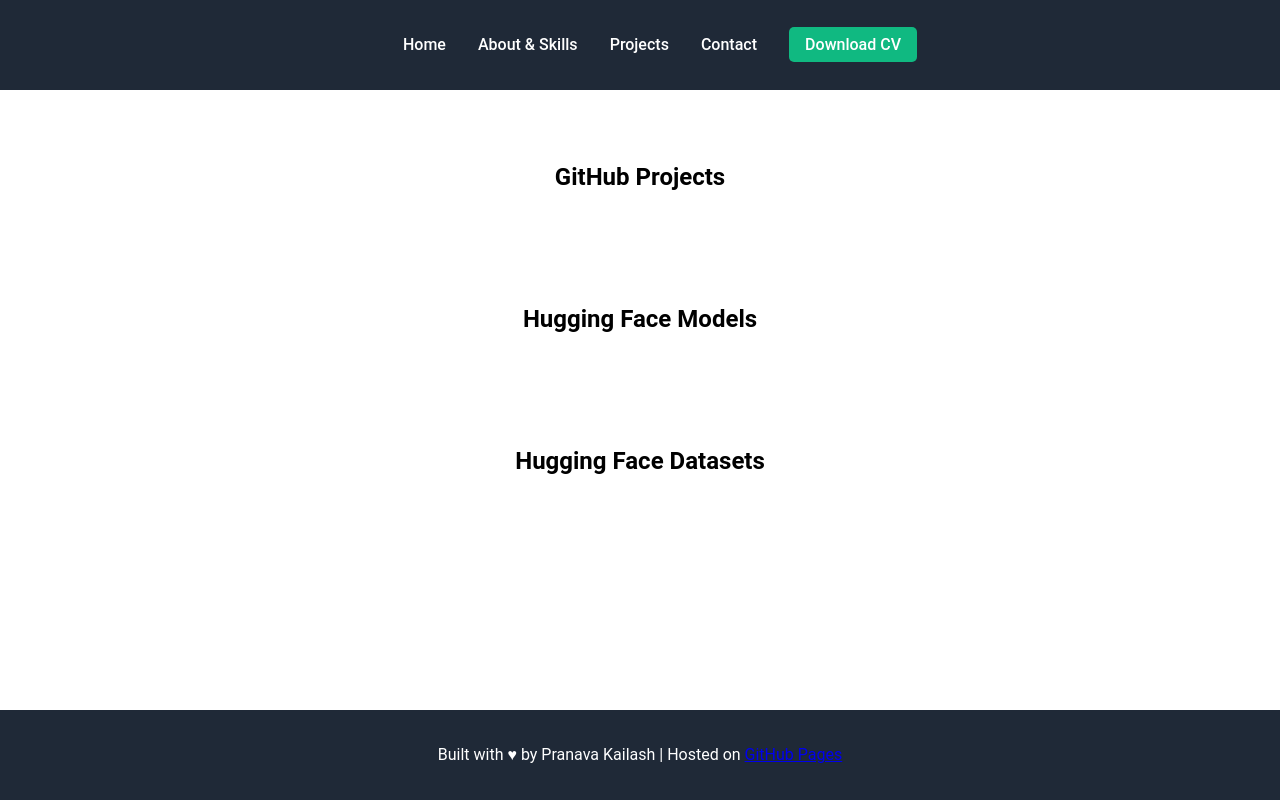
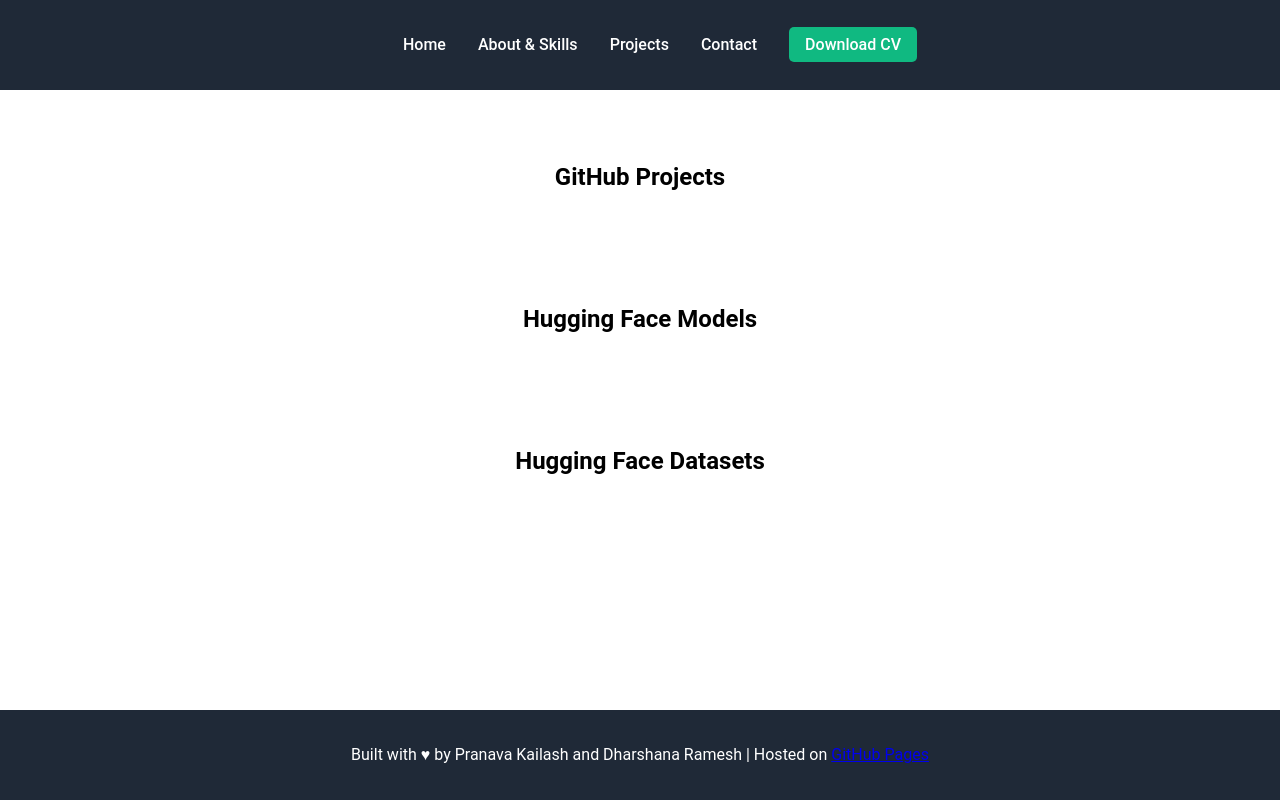
Before and after one commit to Pranava-Kailash/Pranava-Kailash.github.io, a plain HTML site: page projects.html in a window 1280 px wide. Drawn offline with Linux system fonts and the light colour scheme; no server answers.

Commit message:
Footer Changes Made

```diff
--- a/projects.html
+++ b/projects.html
@@ -35,7 +35,7 @@
 
   <!-- Footer -->
   <footer>
-    <p>Built with ♥ by Pranava Kailash  | Hosted on <a href="https://github.com/Pranava-Kailash/Pranava-Kailash.github.io" target="_blank">GitHub Pages</a></p>
+    <p>Built with ♥ by Pranava Kailash and Dharshana Ramesh | Hosted on <a href="https://github.com/Pranava-Kailash/Pranava-Kailash.github.io" target="_blank">GitHub Pages</a></p>
   </footer>
 
   <!-- JavaScript -->
```
Also changed, not shown: about.html (+1 -1 lines).
